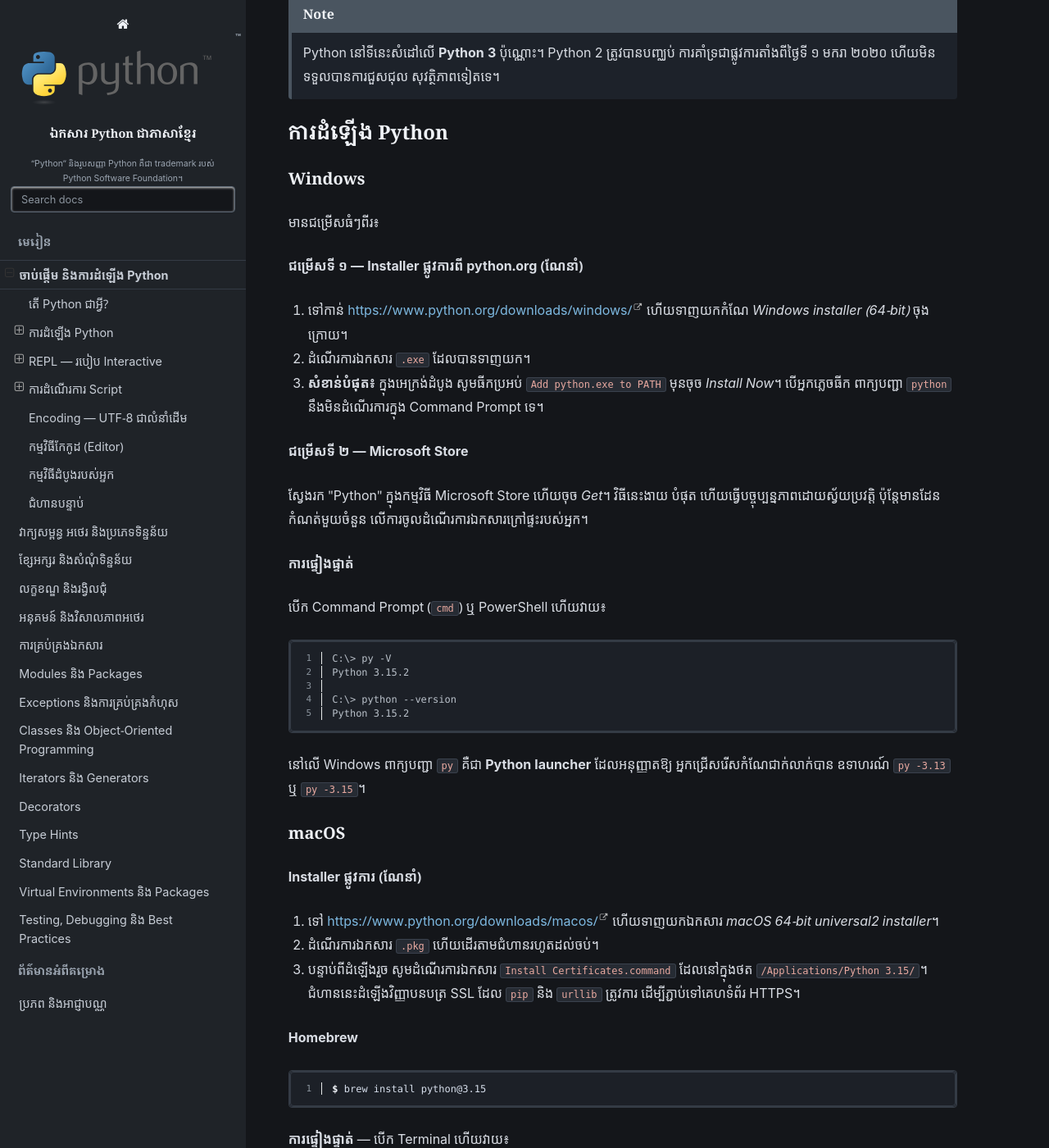
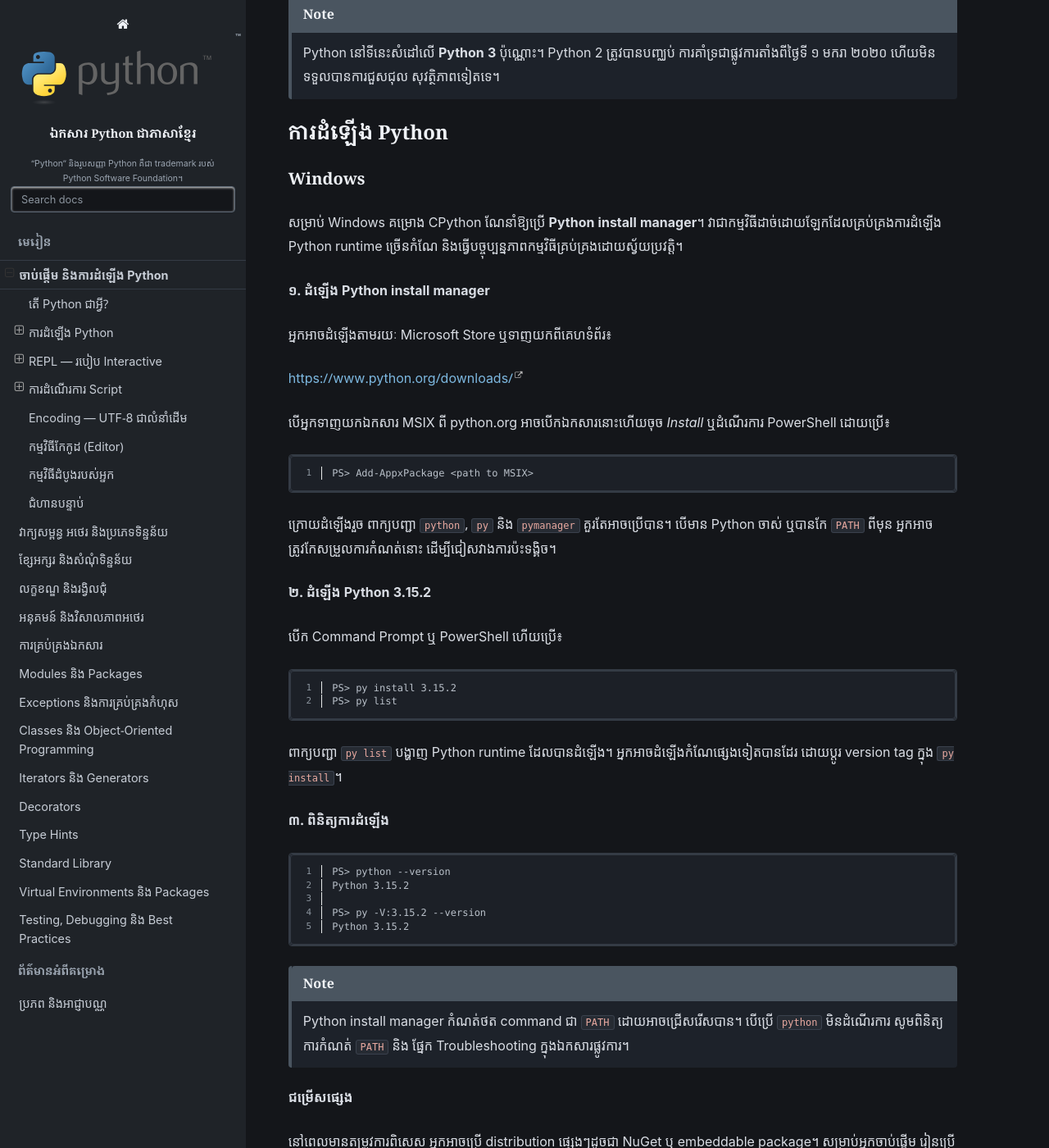
Before and after one commit to SeyhaLite/Python-Documentation, a Sphinx documentation site: the page built from source/getting_started.rst, in a window 1280 px wide and 1400 px high, scrolled down 615 px. Shown: the whole window at 82% size. Built offline with Sphinx 7.4.7 and the Read the Docs theme 3.1.0, drawn with Linux system fonts in a browser that asks for light colours; some of the changed text lies outside the part shown.

Commit message:
docs(phase1): refresh Windows Python install manager guidance

```diff
--- a/source/getting_started.rst
+++ b/source/getting_started.rst
@@ -46,37 +46,64 @@
 Windows
 -------
 
-មានជម្រើសធំៗពីរ៖
+សម្រាប់ Windows គម្រោង CPython ណែនាំឱ្យប្រើ **Python install manager**។
+វាជាកម្មវិធីដាច់ដោយឡែកដែលគ្រប់គ្រងការដំឡើង Python runtime ច្រើនកំណែ
+និងធ្វើបច្ចុប្បន្នភាពកម្មវិធីគ្រប់គ្រងដោយស្វ័យប្រវត្តិ។
 
-**ជម្រើសទី ១ — Installer ផ្លូវការពី python.org (ណែនាំ)**
+**១. ដំឡើង Python install manager**
 
-1. ទៅកាន់ https://www.python.org/downloads/windows/ ហើយទាញយកកំណែ
-   *Windows installer (64-bit)* ចុងក្រោយ។
-2. ដំណើរការឯកសារ ``.exe`` ដែលបានទាញយក។
-3. **សំខាន់បំផុត៖** ក្នុងអេក្រង់ដំបូង សូមធីកប្រអប់
-   ``Add python.exe to PATH`` មុនចុច *Install Now*។ បើអ្នកភ្លេចធីក
-   ពាក្យបញ្ជា ``python`` នឹងមិនដំណើរការក្នុង Command Prompt ទេ។
+អ្នកអាចដំឡើងតាមរយៈ Microsoft Store ឬទាញយកពីគេហទំព័រ៖
 
-**ជម្រើសទី ២ — Microsoft Store**
+https://www.python.org/downloads/
 
-ស្វែងរក "Python" ក្នុងកម្មវិធី Microsoft Store ហើយចុច *Get*។ វិធីនេះងាយ
-បំផុត ហើយធ្វើបច្ចុប្បន្នភាពដោយស្វ័យប្រវត្តិ ប៉ុន្តែមានដែនកំណត់មួយចំនួន
-លើការចូលដំណើរការឯកសារក្រៅផ្ទះរបស់អ្នក។
-
-**ការផ្ទៀងផ្ទាត់**
-
-បើក Command Prompt (``cmd``) ឬ PowerShell ហើយវាយ៖
+បើអ្នកទាញយកឯកសារ MSIX ពី python.org អាចបើកឯកសារនោះហើយចុច *Install*
+ឬដំណើរការ PowerShell ដោយប្រើ៖
 
 .. code-block:: console
 
-   C:\> py -V
+   PS> Add-AppxPackage <path to MSIX>
+
+ក្រោយដំឡើងរួច ពាក្យបញ្ជា ``python``, ``py`` និង ``pymanager``
+គួរតែអាចប្រើបាន។ បើមាន Python ចាស់ ឬបានកែ ``PATH`` ពីមុន អ្នកអាច
+ត្រូវកែសម្រួលការកំណត់នោះ ដើម្បីជៀសវាងការប៉ះទង្គិច។
+
+**២. ដំឡើង Python 3.15.2**
+
+បើក Command Prompt ឬ PowerShell ហើយប្រើ៖
+
+.. code-block:: console
+
+   PS> py install 3.15.2
+   PS> py list
+
+ពាក្យបញ្ជា ``py list`` បង្ហាញ Python runtime ដែលបានដំឡើង។
+អ្នកអាចដំឡើងកំណែផ្សេងទៀតបានដែរ ដោយប្ដូរ version tag ក្នុង ``py install``។
+
+**៣. ពិនិត្យការដំឡើង**
+
+.. code-block:: console
+
+   PS> python --version
    Python 3.15.2
 
-   C:\> python --version
+   PS> py -V:3.15.2 --version
    Python 3.15.2
 
-នៅលើ Windows ពាក្យបញ្ជា ``py`` គឺជា **Python launcher** ដែលអនុញ្ញាតឱ្យ
-អ្នកជ្រើសរើសកំណែជាក់លាក់បាន ឧទាហរណ៍ ``py -3.13`` ឬ ``py -3.15``។
+.. note::
+
+   Python install manager កំណត់ថត command ជា ``PATH`` ដោយអាចជ្រើសរើសបាន។
+   បើប្រើ ``python`` មិនដំណើរការ សូមពិនិត្យការកំណត់ ``PATH`` និង
+   ផ្នែក Troubleshooting ក្នុងឯកសារផ្លូវការ។
+
+**ជម្រើសផ្សេង**
+
+នៅពេលមានតម្រូវការពិសេស អ្នកអាចប្រើ distribution ផ្សេងៗដូចជា NuGet
+ឬ embeddable package។ សម្រាប់អ្នកចាប់ផ្ដើម រៀនប្រើ Python install manager
+ជាជម្រើសដំបូងគឺសាមញ្ញជាង។
+
+នៅលើ Windows ពាក្យបញ្ជា ``py`` អាចប្រើជ្រើស runtime ជាក់លាក់
+តាម tag ដូចជា ``py -V:3.15.2``។ ពាក្យបញ្ជា ``pymanager``
+មានប្រយោជន៍សម្រាប់ script ដែលមិនចង់ប៉ះទង្គិចនឹងការដំឡើងចាស់។
 
 .. _install-macos:
 
```
